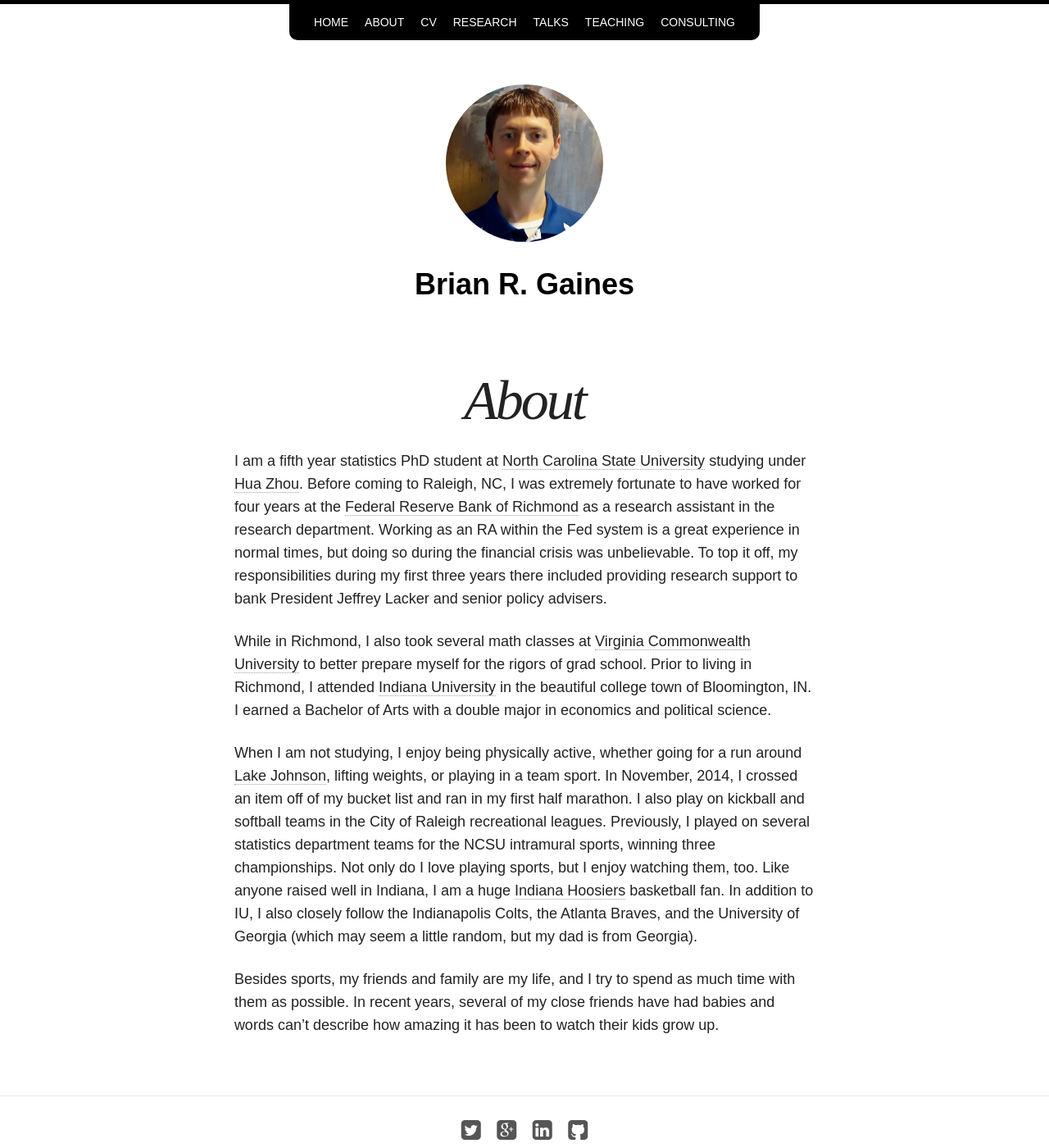
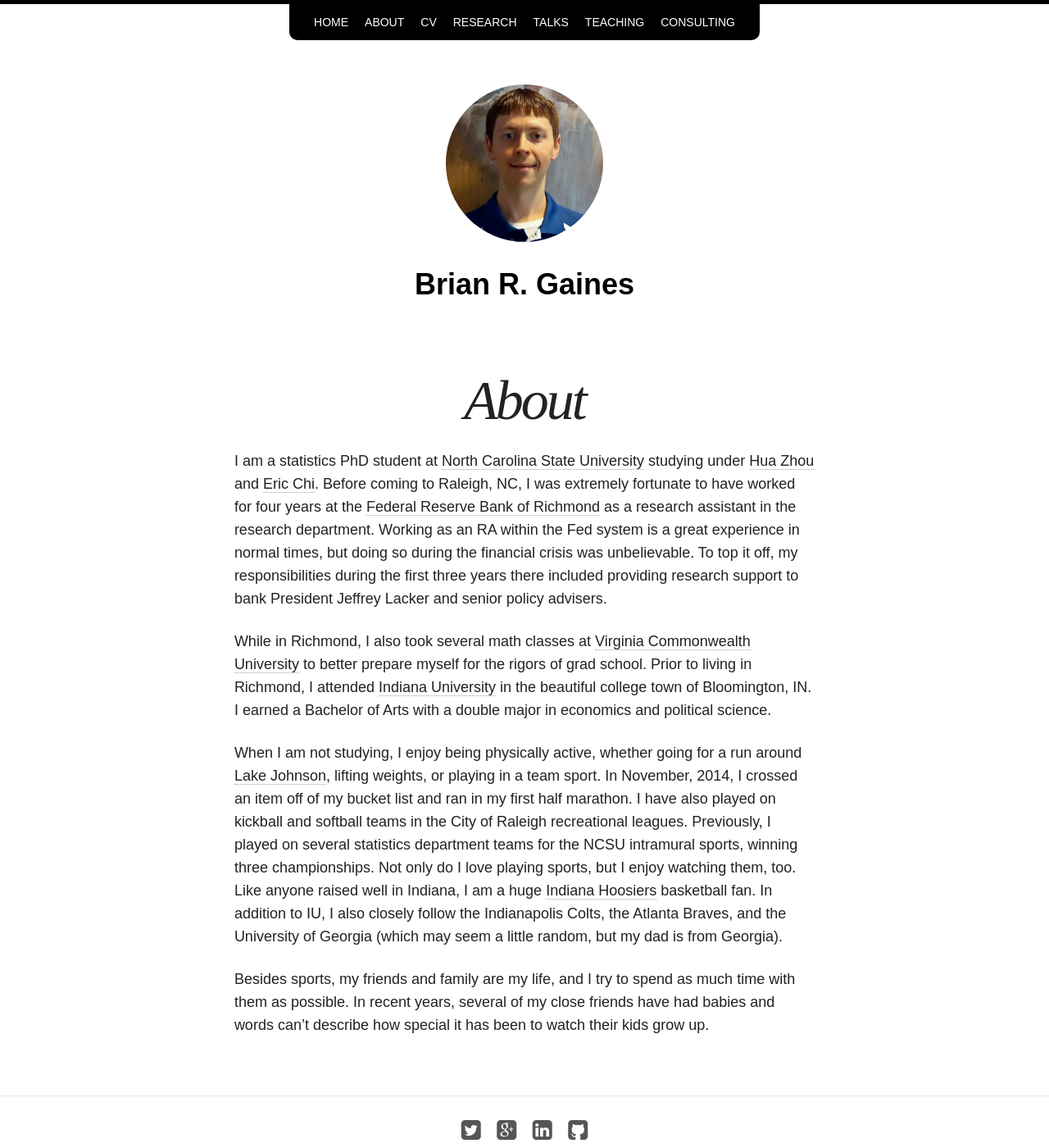
Before and after one commit to brgaines/brgaines.github.io, a Jekyll site: the page built from about/index.md, in a window 1280 px wide and 1400 px high. Shown: the whole window at 82% size. Built offline with Jekyll 4.4.1, drawn with Linux system fonts in a browser that asks for light colours; nearby versions of some CDN libraries.

Commit message:
minor tweaks to about me page (modified year in school and added Dr. Chi as a co-adviser

```diff
--- a/about/index.md
+++ b/about/index.md
@@ -5,10 +5,10 @@ excerpt: "About me"
 modified: 2014-08-08T19:44:38.564948-04:00
 ---
 
-I am a fifth year statistics PhD student at [North Carolina State University](http://www.ncsu.edu) studying under [Hua Zhou](http://hua-zhou.github.io/). Before coming to Raleigh, NC, I was extremely fortunate to have worked for four years at the [Federal Reserve Bank of Richmond](http://www.richmondfed.org/) as a research assistant in the research department.  Working as an RA within the Fed system is a great experience in normal times, but doing so during the financial crisis was unbelievable.  To top it off, my responsibilities during my first three years there included providing research support to bank President Jeffrey Lacker and senior policy advisers.
+I am a statistics PhD student at [North Carolina State University](http://www.ncsu.edu) studying under [Hua Zhou](http://hua-zhou.github.io/) and [Eric Chi](www.ericchi.com). Before coming to Raleigh, NC, I was extremely fortunate to have worked for four years at the [Federal Reserve Bank of Richmond](http://www.richmondfed.org/) as a research assistant in the research department.  Working as an RA within the Fed system is a great experience in normal times, but doing so during the financial crisis was unbelievable.  To top it off, my responsibilities during the first three years there included providing research support to bank President Jeffrey Lacker and senior policy advisers.
 
 While in Richmond, I also took several math classes at [Virginia Commonwealth University](http://www.vcu.edu/) to better prepare myself for the rigors of grad school.  Prior to living in Richmond, I attended [Indiana University](http://www.iub.edu/) in the beautiful college town of Bloomington, IN.  I earned a Bachelor of Arts with a double major in economics and political science.
 
-When I am not studying, I enjoy being physically active, whether going for a run around [Lake Johnson](http://www.raleighnc.gov/parks/content/ParksRec/Articles/Parks/LakeJohnson.html), lifting weights, or playing in a team sport.  In November, 2014, I crossed an item off of my bucket list and ran in my first half marathon.  I also play on kickball and softball teams in the City of Raleigh recreational leagues.  Previously, I played on several statistics department teams for the NCSU intramural sports, winning three championships.   Not only do I love playing sports, but I enjoy watching them, too.  Like anyone raised well in Indiana, I am a huge [Indiana Hoosiers](iuhoosiers.com/) basketball fan.  In addition to IU, I also closely follow the Indianapolis Colts, the Atlanta Braves, and the University of Georgia (which may seem a little random, but my dad is from Georgia).
+When I am not studying, I enjoy being physically active, whether going for a run around [Lake Johnson](http://www.raleighnc.gov/parks/content/ParksRec/Articles/Parks/LakeJohnson.html), lifting weights, or playing in a team sport.  In November, 2014, I crossed an item off of my bucket list and ran in my first half marathon.  I have also played on kickball and softball teams in the City of Raleigh recreational leagues.  Previously, I played on several statistics department teams for the NCSU intramural sports, winning three championships.   Not only do I love playing sports, but I enjoy watching them, too.  Like anyone raised well in Indiana, I am a huge [Indiana Hoosiers](iuhoosiers.com/) basketball fan.  In addition to IU, I also closely follow the Indianapolis Colts, the Atlanta Braves, and the University of Georgia (which may seem a little random, but my dad is from Georgia).
 
-Besides sports, my friends and family are my life, and I try to spend as much time with them as possible. In recent years, several of my close friends have had babies and words can't describe how amazing it has been to watch their kids grow up.
+Besides sports, my friends and family are my life, and I try to spend as much time with them as possible. In recent years, several of my close friends have had babies and words can't describe how special it has been to watch their kids grow up.
```
